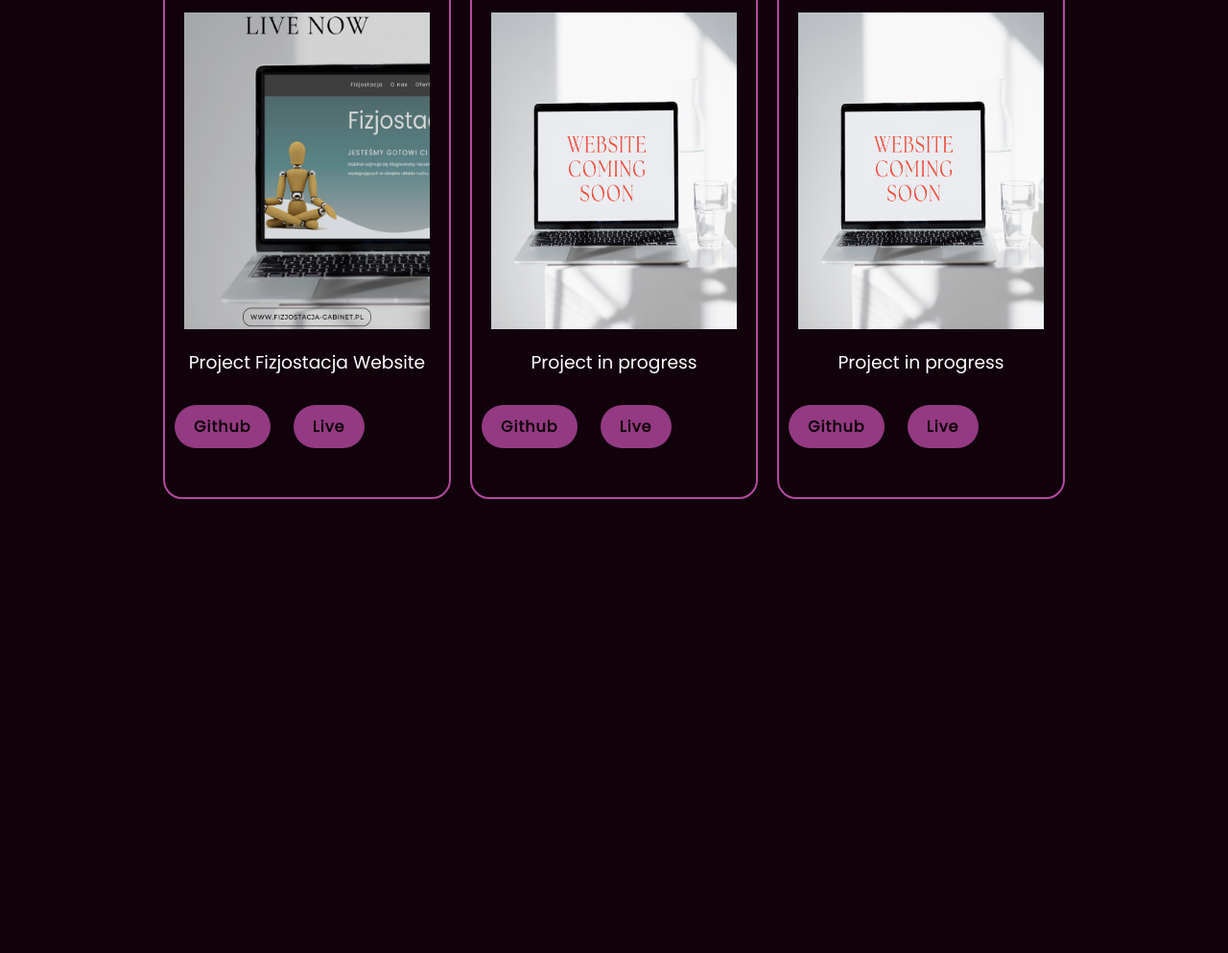
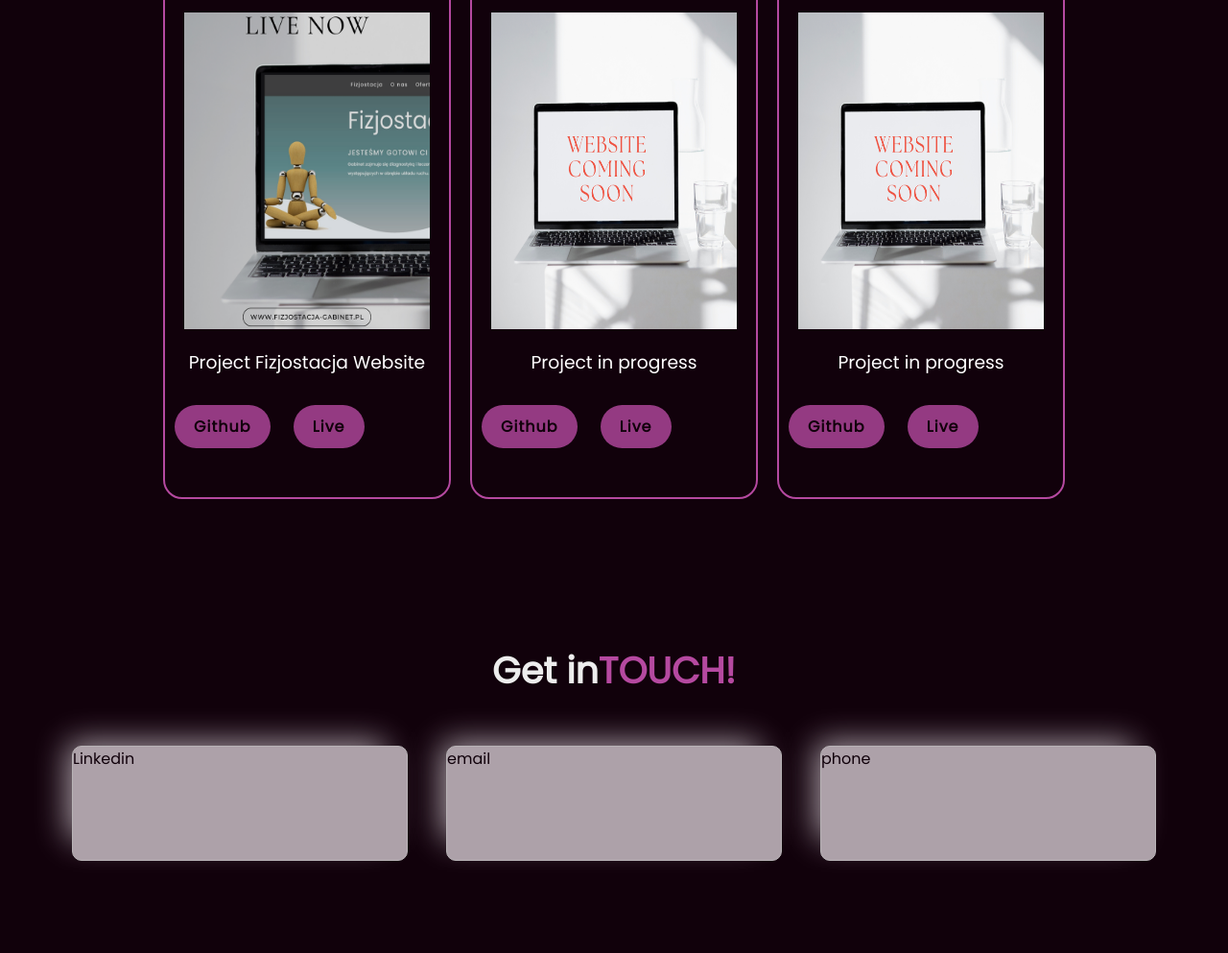
Before and after one commit to PaulinaDyrek/Paulina-Dyrek_portfolio_website, a website: page index.html in a window 1280 px wide. Shown: the part 2412-3405 px from the top of the page at 96% size. Before the commit the page ends 3082 px from the top, so only its background shows below. Drawn offline with nearby package versions, Linux system fonts and the light colour scheme.

Commit message:
create contact section

```diff
--- a/index.html
+++ b/index.html
@@ -22,7 +22,7 @@
         <a href="#about" style="--i: 2">About</a>
         <a href="#skills" style="--i: 3">Skills</a>
         <a href="#portfolio" style="--i: 4">Portfolio</a>
-        <a href="#" style="--i: 5">Contact</a>
+        <a href="#contact" style="--i: 5">Contact</a>
       </nav>
     </header>
     <section class="home">
@@ -153,8 +153,8 @@
             <a href="">Github</a>
             <a href="">Live</a>
             <div class="technology">
-              <img src="/img/nextjs.png" alt="" class="tech-logo" />
-              <img src="/img/sass.png" alt="" class="tech-logo" />
+              <img src="" alt="logo icon" class="tech-logo" />
+              <img src="" alt="logo icon" class="tech-logo" />
             </div>
           </div>
         </div>
@@ -165,32 +165,23 @@
             <a href="">Github</a>
             <a href="">Live</a>
             <div class="technology">
-              <img src="/img/nextjs.png" alt="logo icon" class="tech-logo" />
-              <img src="/img/sass.png" alt="logo icon" class="tech-logo" />
+              <img src="" alt="logo icon" class="tech-logo" />
+              <img src="" alt="logo icon" class="tech-logo" />
             </div>
           </div>
         </div>
       </div>
     </section>
+    <section class="contact-container" id="contact">
+      <div class="contact-title">
+        <h1>Get in<span>touch!</span></h1>
+      </div>
+      <div class="main-contact">
+        <div class="contact-form">Linkedin</div>
+        <div class="contact-form">email</div>
+        <div class="contact-form">phone</div>
+      </div>
+    </section>
     <script type="text/javascript" src="/index.js"></script>
   </body>
 </html>
-
-<!-- <div class="project-img"></div>
-          <h3>Project Fizjostacja Website</h3>
-          <a href="https://github.com/PaulinaDyrek/fizjp_app">Github</a>
-          <a href="https://fizjostacja-gabinet.pl">Live</a>
-          <div class="technology">NextJs, SASS</div> -->
-
-<!-- <div class="project">
-          <div class="project-img"></div>
-          <h3>Project 2 in progress</h3>
-          <a href="https://github.com/PaulinaDyrek/fizjp_app">Github</a>
-          <a href="https://fizjostacja-gabinet.pl">Live</a>
-        </div>
-        <div class="project">
-          <div class="project-img"></div>
-          <h3>Project 3 in progress</h3>
-          <a href="https://github.com/PaulinaDyrek/fizjp_app">Github</a>
-          <a href="https://fizjostacja-gabinet.pl">Live</a>
-        </div> -->
--- a/style.css
+++ b/style.css
@@ -309,6 +309,38 @@ header {
 .project:hover .technology {
   top: 0px;
 }
+.contact-container {
+  display: flex;
+  flex-direction: column;
+  justify-content: center;
+  align-items: center;
+  padding-bottom: 6rem;
+}
+.contact-title h1 {
+  font-size: 38px;
+}
+.contact-title h1 span {
+  color: var(--main-color);
+  text-transform: uppercase;
+}
+.main-contact {
+  display: flex;
+  justify-content: space-around;
+  align-items: center;
+  gap: 40px;
+  margin-top: 50px;
+}
+.contact-form {
+  width: 350px;
+  height: 120px;
+  border: 1px solid white;
+  border-radius: 10px;
+  box-shadow: -14px -13px 32px -10px rgb(239, 230, 237);
+  background-color: rgb(239, 230, 237);
+  opacity: 0.7;
+  color: #11010b;
+}
+
 @keyframes slideRight {
   0% {
     opacity: 0;
```
